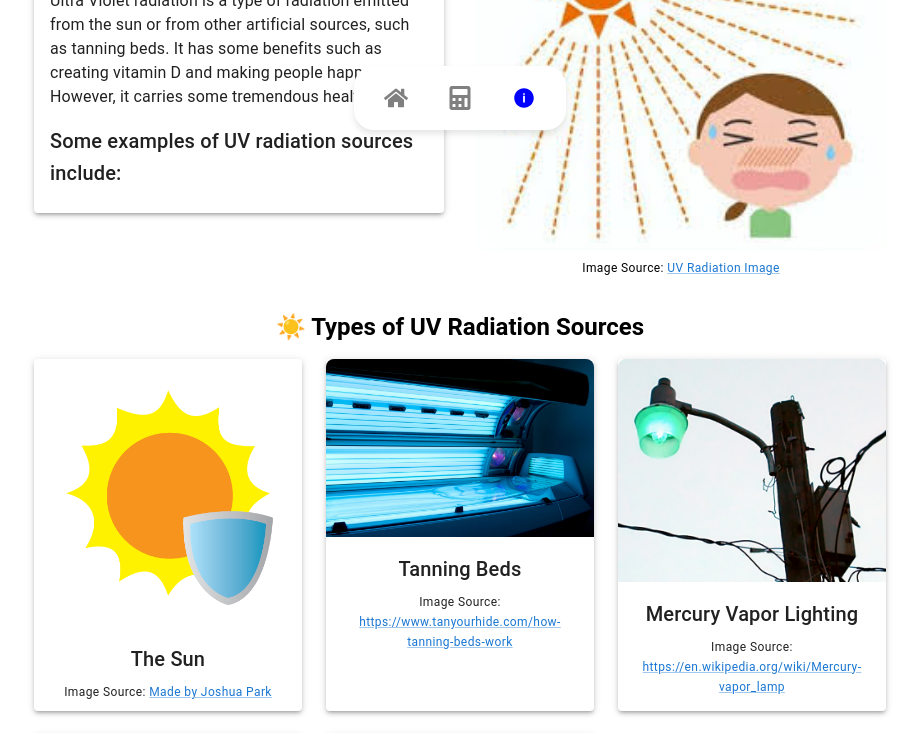
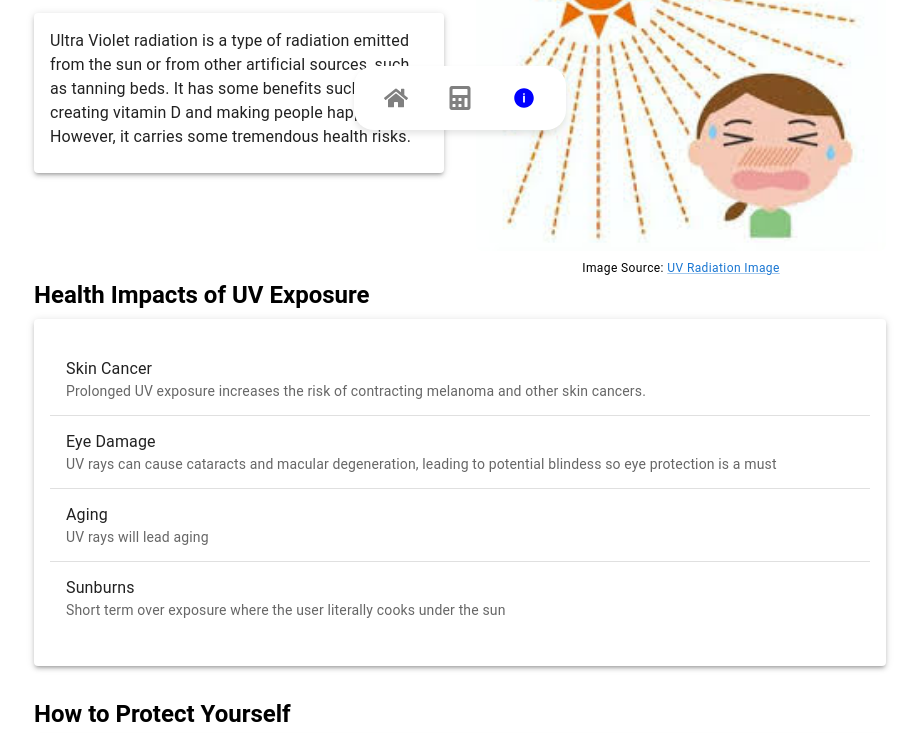
Before and after one commit to VOLIAPOL12/sunblock, a React (Vite) app in the folder frontend/: page /uv-impact in a window 1280 px wide. Shown: the part 660-1393 px from the top of the page, without its empty margins (180-1099 px from the left). Built offline with nearby package versions, Linux system fonts and the light colour scheme.

Commit message:
few more changes

```diff
--- a/frontend/src/pages/UltraVioletImpactPage.tsx
+++ b/frontend/src/pages/UltraVioletImpactPage.tsx
@@ -35,7 +35,6 @@ const UltraVoiletImpactPage: React.FC = () => {
                             <Typography variant="body1">
                             Ultra Violet radiation is a type of radiation emitted from the sun or from other artificial sources, such as tanning beds. It has some benefits such as creating vitamin D and making people happy. However, it carries some tremendous health risks.
                             </Typography>
-                            <Typography variant="h6" sx={{ mt: 2 }}>Some examples of UV radiation sources include:</Typography>
                         </CardContent>
                         </Card>
                     </motion.div>
@@ -52,28 +51,6 @@ const UltraVoiletImpactPage: React.FC = () => {
                         </Box>
                     </motion.div>
                     </Grid>
-                </Grid>
-
-                <Typography variant="h5" fontWeight="bold" sx={{ mt: 4, mb: 2 }} align="center">
-                    ☀️ Types of UV Radiation Sources
-                </Typography>
-
-                <Grid container spacing={3}>
-                    {uvSources.map((source, index) => (
-                        <Grid item xs={12} sm={6} md={4} key={index}>
-                            <motion.div initial="hidden" whileInView="visible" viewport={{ once: true }} variants={{ hidden: { opacity: 0, y: 50 }, visible: { opacity: 1, y: 0, transition: { duration: 0.8 } } }}>
-                            <Card sx={{ boxShadow: 3, textAlign: "center", height: "22rem"}}>
-                                <img src={source.img} alt={source.name} width="100%" height="160px" style={{ objectFit: "cover", borderRadius: "8px 8px 0 0" }} />
-                                <CardContent>
-                                <Typography variant="h6">{source.name}</Typography>
-                                <Typography variant="caption" display="block" sx={{ mt: 1 }}>
-                                    Image Source: <Link href={source.source} target="_blank" rel="noopener noreferrer">{source.source}</Link>
-                                </Typography>
-                                </CardContent>
-                            </Card>
-                            </motion.div>
-                        </Grid>
-                    ))}
                 </Grid>
 
                 <motion.div initial="hidden" whileInView="visible" viewport={{ once: true }} variants={fadeInVariants} className="mt-8">
```
